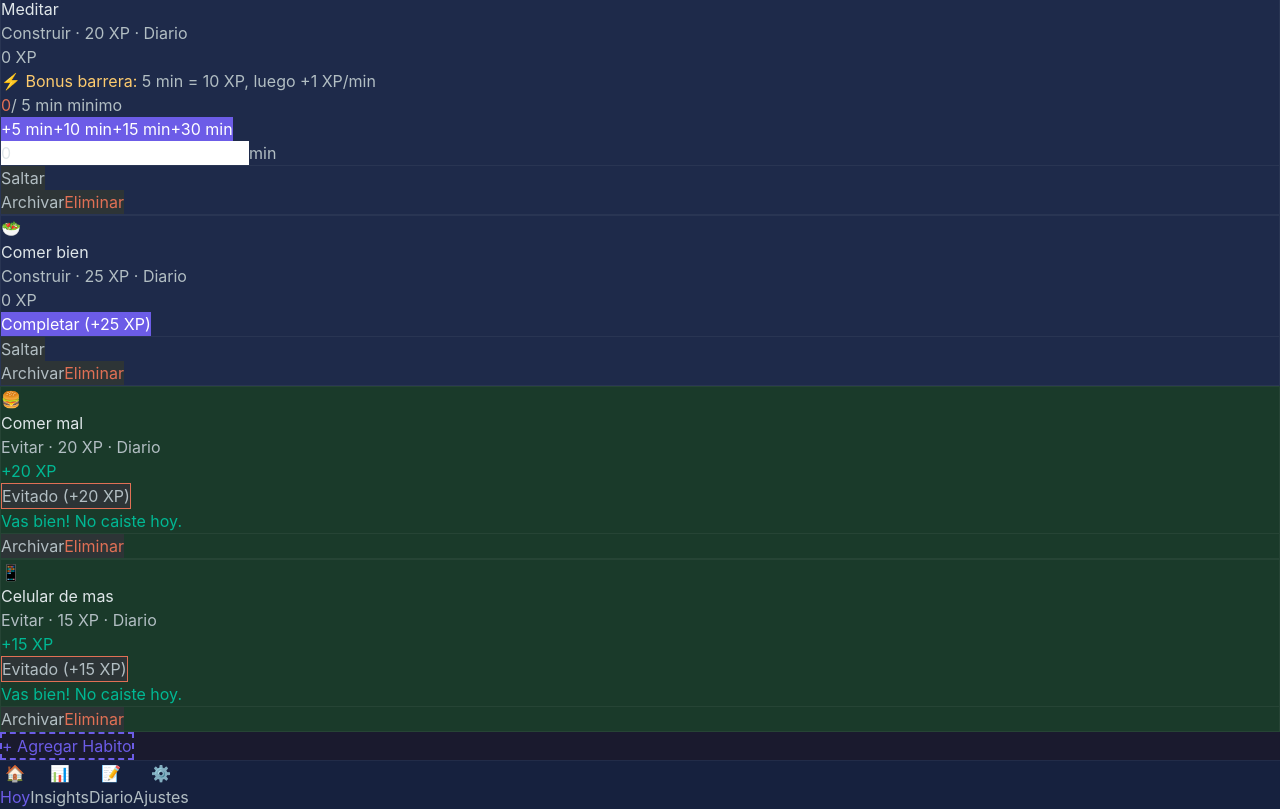
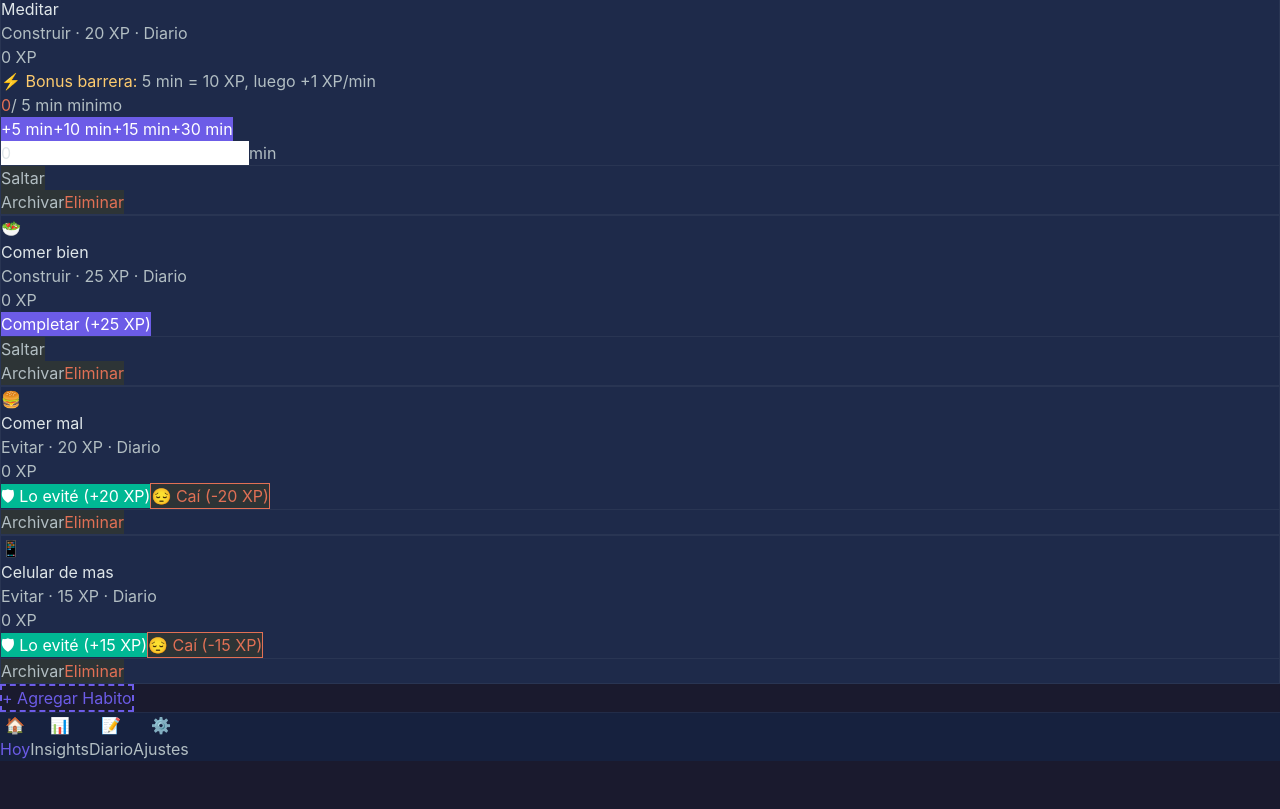
Before and after one commit to enzoocorte/habit-duo, a Next.js app: page /habit-duo/ in a window 1280 px wide. Shown: the part 682-1491 px from the top of the page. After the commit the page ends 1443 px from the top, so only its background shows below. Built offline with nearby package versions, Linux system fonts and the light colour scheme.

Commit message:
fix: avoid habits now require explicit confirmation to earn XP

```diff
--- a/src/app/components/HabitCard.tsx
+++ b/src/app/components/HabitCard.tsx
@@ -36,12 +36,17 @@ export default function HabitCard({ habit, onToggle, onSkip, onUpdateAmount, onD
   const freqLabel = FREQ_LABELS[habit.frequency] || "Diario";
   const isDaily = habit.frequency === "daily";
 
+  // Para avoid: 3 estados
+  const avoidFell = !isBuild && isCompleted;      // caí
+  const avoidAvoided = !isBuild && isSkipped && !isCompleted;  // lo evité (confirmado)
+  const avoidPending = !isBuild && !isCompleted && !isSkipped; // todavía no confirmé
+
   let bgColor = "#1e2a4a";
   if (isBuild && isProgressive && reachedMin) bgColor = "#1a3a2a";
   else if (isBuild && !isProgressive && isCompleted) bgColor = "#1a3a2a";
-  else if (!isBuild && !isCompleted && !isSkipped) bgColor = "#1a3a2a";
-  else if (!isBuild && isCompleted) bgColor = "#3a1a1a";
-  else if (isSkipped) bgColor = "#2d2d3a";
+  else if (avoidAvoided) bgColor = "#1a3a2a";
+  else if (avoidFell) bgColor = "#3a1a1a";
+  else if (isSkipped && isBuild) bgColor = "#2d2d3a";
 
   return (
     <div className="habit-card rounded-xl p-4 mb-3" style={{ background: bgColor, border: "1px solid rgba(255,255,255,0.05)" }}>
@@ -73,6 +78,68 @@ export default function HabitCard({ habit, onToggle, onSkip, onUpdateAmount, onD
         <div className="h-full rounded-full" style={{ width: `${rate * 100}%`, background: rateColor }} />
       </div>
 
+      {/* ====== HÁBITO DE EVITAR - 3 ESTADOS ====== */}
+      {!isBuild && (
+        <div>
+          {avoidPending && (
+            <div>
+              <button
+                onClick={() => onSkip(habit.id)}
+                className="w-full py-2.5 rounded-lg font-bold text-sm mb-2"
+                style={{ background: "#00b894", color: "white" }}
+              >
+                🛡 Lo evité (+{habit.xpReward} XP)
+              </button>
+              <button
+                onClick={() => onToggle(habit.id)}
+                className="w-full py-2.5 rounded-lg font-bold text-sm"
+                style={{ background: "#2d3436", color: "#e17055", border: "1px solid #e17055" }}
+              >
+                😔 Caí (-{habit.xpReward} XP)
+              </button>
+            </div>
+          )}
+          {avoidAvoided && (
+            <div>
+              <div className="w-full py-2.5 rounded-lg font-bold text-sm text-center mb-2" style={{ background: "#00b894", color: "white" }}>
+                ✅ Evitado (+{habit.xpReward} XP)
+              </div>
+              <div className="flex gap-2">
+                <button
+                  onClick={() => onSkip(habit.id)}
+                  className="flex-1 py-2 rounded-lg text-xs"
+                  style={{ background: "#2d3436", color: "#b2bec3" }}
+                >
+                  Deshacer
+                </button>
+                <button
+                  onClick={() => onToggle(habit.id)}
+                  className="flex-1 py-2 rounded-lg text-xs"
+                  style={{ background: "#3a1a1a", color: "#e17055" }}
+                >
+                  En realidad caí
+                </button>
+              </div>
+            </div>
+          )}
+          {avoidFell && (
+            <div>
+              <div className="w-full py-2.5 rounded-lg font-bold text-sm text-center mb-2" style={{ background: "#e17055", color: "white" }}>
+                😔 Caíste (-{habit.xpReward} XP)
+              </div>
+              <button
+                onClick={() => onToggle(habit.id)}
+                className="w-full py-2 rounded-lg text-xs"
+                style={{ background: "#2d3436", color: "#b2bec3" }}
+              >
+                Deshacer
+              </button>
+            </div>
+          )}
+        </div>
+      )}
+
+      {/* ====== HÁBITO PROGRESIVO DE CONSTRUIR ====== */}
       {isBuild && isProgressive && (
         <div>
           <div className="text-xs mb-2 px-1" style={{ color: "#b2bec3" }}>
@@ -130,6 +197,7 @@ export default function HabitCard({ habit, onToggle, onSkip, onUpdateAmount, onD
         </div>
       )}
 
+      {/* ====== HÁBITO SIMPLE DE CONSTRUIR ====== */}
       {isBuild && !isProgressive && (
         <button
           onClick={() => onToggle(habit.id)}
@@ -140,23 +208,7 @@ export default function HabitCard({ habit, onToggle, onSkip, onUpdateAmount, onD
         </button>
       )}
 
-      {!isBuild && (
-        <div>
-          <button
-            onClick={() => onToggle(habit.id)}
-            className="w-full py-2.5 rounded-lg font-bold text-sm"
-            style={{
-              background: isCompleted ? "#e17055" : "#2d3436",
-              color: isCompleted ? "white" : "#b2bec3",
-              border: isCompleted ? "none" : "1px solid #e17055",
-            }}
-          >
-            {isCompleted ? `Caiste (-${habit.xpReward} XP)` : `Evitado (+${habit.xpReward} XP)`}
-          </button>
-          {!isCompleted && <div className="text-xs text-center mt-1" style={{ color: "#00b894" }}>Vas bien! No caiste hoy.</div>}
-        </div>
-      )}
-
+      {/* Acciones */}
       <div className="flex items-center justify-between mt-2 pt-2" style={{ borderTop: "1px solid rgba(255,255,255,0.05)" }}>
         <div className="flex gap-2">
           {!isSkipped && !isCompleted && isBuild && !isProgressive && (
--- a/src/app/utils.ts
+++ b/src/app/utils.ts
@@ -23,7 +23,6 @@ export function getWeekDates(): string[] {
   return dates;
 }
 
-// Cuántos XP vale un hábito por día esperado (según frecuencia)
 function getHabitDailyXp(habit: Habit): number {
   const freqMultiplier: Record<string, number> = {
     daily: 1,
@@ -41,9 +40,12 @@ export function getHabitXp(habit: Habit, date: string): number {
   const amount = habit.amounts?.[date] ?? 0;
 
   if (habit.habitType === "avoid") {
-    if (isSkipped) return 0;
+    // completions = "caí" (perdí XP)
+    // skips = "lo evité" (confirmado, gano XP)
+    // sin datos = todavía no confirmé (0 XP)
     if (isCompleted) return -habit.xpReward;
-    return habit.xpReward;
+    if (isSkipped) return habit.xpReward;
+    return 0;
   }
 
   if (habit.progressive) {
@@ -73,12 +75,10 @@ export function getDayXp(habits: Habit[], date: string, journal?: JournalEntry):
   return total;
 }
 
-// Max XP posible si haces TODO hoy (solo hábitos diarios)
 export function getMaxPossibleXp(habits: Habit[]): number {
   return habits.filter((h) => !h.archived && h.frequency === "daily").reduce((sum, h) => sum + h.xpReward, 0);
 }
 
-// Meta inteligente: solo cuenta hábitos diarios + fracción de los ocasionales
 export function calcAutoGoal(habits: Habit[], percentage: number = 75): number {
   const total = habits
     .filter((h) => !h.archived)
@@ -123,12 +123,8 @@ export function getHabitStreak(habit: Habit): number {
 
     let done = false;
     if (habit.habitType === "avoid") {
-      if (dateStr === today) {
-        done = !isCompleted && !isSkipped;
-      } else {
-        const hasData = isCompleted || isSkipped;
-        done = !isCompleted && hasData;
-      }
+      // Solo cuenta como "evitado" si está en skips (confirmado)
+      done = isSkipped && !isCompleted;
     } else if (habit.progressive) {
       done = amount >= (habit.minAmount ?? 1);
     } else {
@@ -167,8 +163,7 @@ export function getCompletionRate(habit: Habit, days: number = 7): number {
     const amount = habit.amounts?.[dateStr] ?? 0;
 
     if (habit.habitType === "avoid") {
-      const hasData = isCompleted || isSkipped;
-      if (!isCompleted && hasData) completed++;
+      if (isSkipped && !isCompleted) completed++;
     } else if (habit.progressive) {
       if (amount >= (habit.minAmount ?? 1)) completed++;
     } else {
@@ -261,7 +256,7 @@ export function checkAchievements(
     all_habits_day: () => {
       const active = habits.filter(h => !h.archived);
       return active.length > 0 && active.every(h => {
-        if (h.habitType === "avoid") return !h.completions?.includes(today);
+        if (h.habitType === "avoid") return h.skips?.includes(today) && !h.completions?.includes(today);
         if (h.progressive) return (h.amounts?.[today] ?? 0) >= (h.minAmount ?? 1);
         return h.completions?.includes(today);
       });
```
